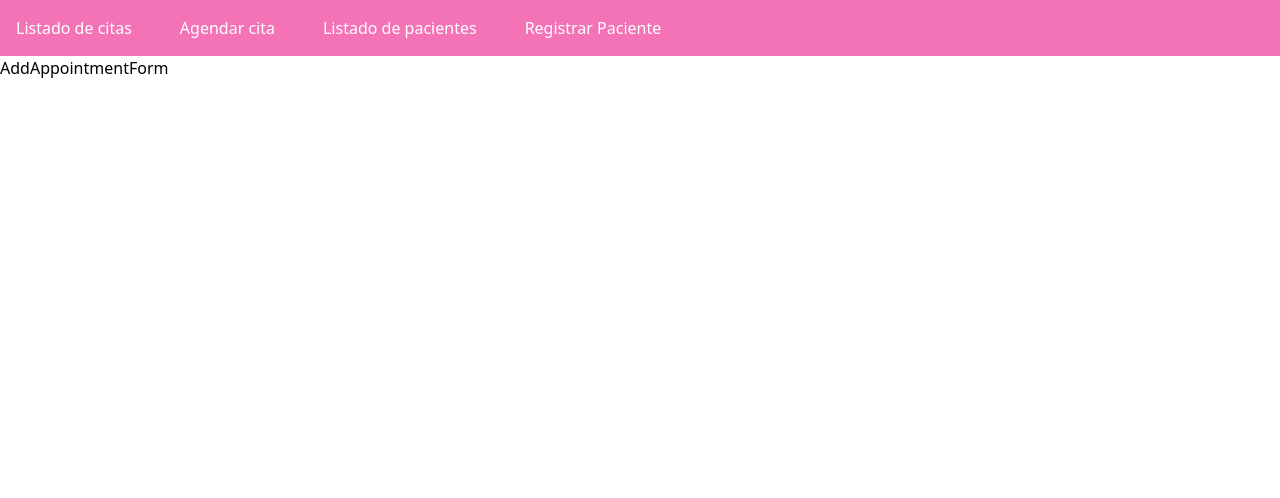
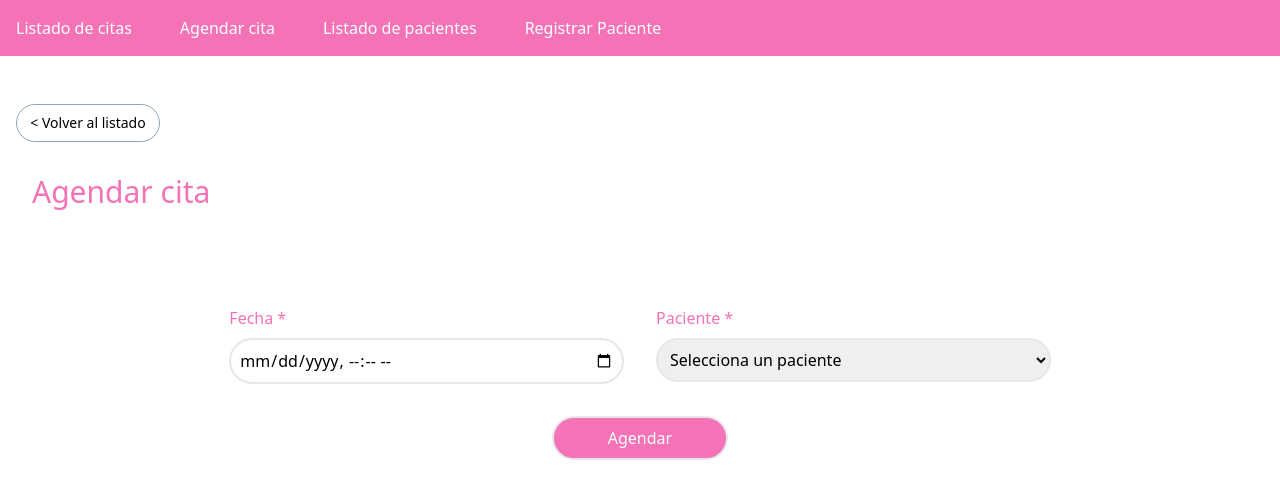
Before and after one commit to jeancs21/appointment-app, a React (Vite) app: page /add-appointment in a window 1280 px wide. Shown: the top 498 px of the page. Built offline with nearby package versions, Linux system fonts and the light colour scheme.

Commit message:
create appointment form create appointment schema add patient property to appointment model add link to appointment form from menu use route in patient form

```diff
--- a/src/mocks/appointments.ts
+++ b/src/mocks/appointments.ts
@@ -5,12 +5,14 @@ const appointments: AppointmentFormValues[] = [
     {
         id: "1",
         patientId: "haf783i2a",
+        patient: "Dany Santos",
         appointmentDate: "28 junio 2023 - 10:00 A.M",
         status: AppointmentStatusEnum.Activa
     },
     {
         id: "2",
         patientId: "af782yrf",
+        patient: "Ramona Santos",
         appointmentDate: "28 junio 2023 - 11:00 A.M",
         status: AppointmentStatusEnum.Cancelado
     },
--- a/src/model/appointment.model.ts
+++ b/src/model/appointment.model.ts
@@ -3,6 +3,7 @@ import { AppointmentStatusEnum } from "./enums/appointmentStatus.enum";
 export interface AppointmentFormValues {
     id?: string,
     patientId?: string,
+    patient: string,
     appointmentDate: string,
     status: AppointmentStatusEnum,
 }
@@ -10,6 +11,7 @@ export interface AppointmentFormValues {
 export const AppointmentEmptyState: AppointmentFormValues = {
     id: "",
     patientId: "",
+    patient: "",
     appointmentDate: "",
     status: AppointmentStatusEnum.Initial,
 }
--- a/src/model/menu.ts
+++ b/src/model/menu.ts
@@ -2,7 +2,7 @@ import { PublicRoutes } from "./routes";
 
 export const menuItems = [
     { title: 'Listado de citas', url: PublicRoutes.APPOINTMENTS },
-    { title: 'Agendar cita', url: '#' },
+    { title: 'Agendar cita', url: PublicRoutes.ADD_APPOINTMENT },
     { title: 'Listado de pacientes', url: PublicRoutes.PATIENTS },
     { title: 'Registrar Paciente', url: PublicRoutes.ADD_PATIENT },
 ];
--- a/src/pages/AddAppointment/components/AddAppointmentForm.tsx
+++ b/src/pages/AddAppointment/components/AddAppointmentForm.tsx
@@ -1,6 +1,93 @@
+import { FormProvider, useForm } from "react-hook-form"
+import { AppointmentEmptyState, AppointmentFormValues } from "../../../model/appointment.model"
+import { yupResolver } from "@hookform/resolvers/yup"
+import { AppointmentFormSchema } from "../schemas/create-appointment-form-schema"
+import NavigateButton from "../../../containers/NavigateButton"
+import { PublicRoutes } from "../../../model/routes"
+import CustomInput from "../../../containers/CustomInput"
+import CustomButton from "../../../containers/CustomButton"
+import { useState } from "react"
+import { useSelector } from "react-redux"
+import { AppStore } from "../../../redux/store"
+
 const AddAppointmentForm = () => {
+
+  const patientList = useSelector((store: AppStore) => store.patient)
+
+  const [isError, setError] = useState(false)
+
+  const methods = useForm<AppointmentFormValues>({
+    defaultValues:  AppointmentEmptyState,
+    mode: "onChange",
+    //resolver: yupResolver(AppointmentFormSchema)
+});
+
+  const {
+    register,
+    handleSubmit,
+    formState: { errors, isDirty, isValid },
+    reset
+  } = methods
+
+  const submit = async (data: AppointmentFormValues) => {
+    try {
+      console.log(data)
+    }
+    catch (error) {
+      console.log(error)
+    }
+  }
+
   return (
-    <div>AddAppointmentForm</div>
+    <>
+      <FormProvider {...methods}>
+        <div className="flex flex-col my-12">
+          <div className="mb-8 ml-4">
+            <NavigateButton path={PublicRoutes.APPOINTMENTS} buttonText="< Volver al listado" />
+          </div>
+
+          <div className="ml-8 text-3xl font-medium text-pink-400">Agendar cita</div>
+
+          <div className="flex justify-center container self-center">
+            <form onSubmit={handleSubmit(submit)} className="flex flex-col gap-6 mt-20 sm:w-8/12 p-8 sm:p-4">
+              <div className="flex flex-col sm:flex-row gap-8">
+                <CustomInput type="datetime-local" name="appointmentDate" label="Fecha *" required={true} />
+                <div className="flex flex-col gap-2 w-full">
+                  <label className="font-medium text-pink-400">Paciente *</label>
+                  <select
+                    className="border-solid border-2 p-2 rounded-full"
+                    required={true}
+                    id="patient"
+                    {...register("patient")}
+                  >
+                    {patientList.length === 0 ? (
+                      <option disabled selected value={""}>No hay pacientes registrados</option>
+                      ) : (
+                      <>
+                        <option disabled selected value={""}>
+                          Selecciona un paciente
+                        </option>
+                        {patientList.map((patient) => (
+                          <option key={patient.id} value={patient.id}>
+                            {`${patient.firstName} ${patient.lastName}`}
+                          </option>
+                        ))}
+                      </>
+                    )}
+                  </select>
+                </div>
+              </div>
+              <CustomButton isDirty={isDirty} isValid={isValid} children={"Agendar"} />
+              <div className="self-center text-center">
+                {isError || isDirty && (
+                  <p className="text-red-500">Datos no validados</p>
+                )}
+              </div>
+            </form>
+          </div>
+        </div>
+      </FormProvider>
+    </>
   )
 }
 
--- /dev/null
+++ b/src/pages/AddAppointment/schemas/create-appointment-form-schema.ts
@@ -0,0 +1,6 @@
+import * as yup from 'yup';
+
+export const AppointmentFormSchema = yup.object({
+    appointmentDate: yup.string().required('La fecha de cita es requerido'),
+    patient: yup.string().required('Debes seleccionar un paciente')
+})
--- a/src/pages/AddPatient/components/AddPatientForm.tsx
+++ b/src/pages/AddPatient/components/AddPatientForm.tsx
@@ -9,6 +9,7 @@ import { useState } from "react";
 import { useNavigate } from "react-router-dom";
 import { useDispatch } from "react-redux";
 import { addPatient } from "../../../redux/states/patient.state";
+import { PublicRoutes } from "../../../model/routes";
 
 
 const AddPatientForm = () => {
@@ -55,7 +56,7 @@ const AddPatientForm = () => {
         <FormProvider {...methods}>
             <div className="flex flex-col my-12">
                 <div className="mb-8 ml-4">
-                <NavigateButton path="/patients" buttonText="< Volver al listado" />
+                    <NavigateButton path={PublicRoutes.PATIENTS} buttonText="< Volver al listado" />
                 </div>
 
                 <div className="ml-8 text-3xl font-medium text-pink-400">Registrar paciente</div>
```
Lines whose indentation alone changed are shown as unchanged.
